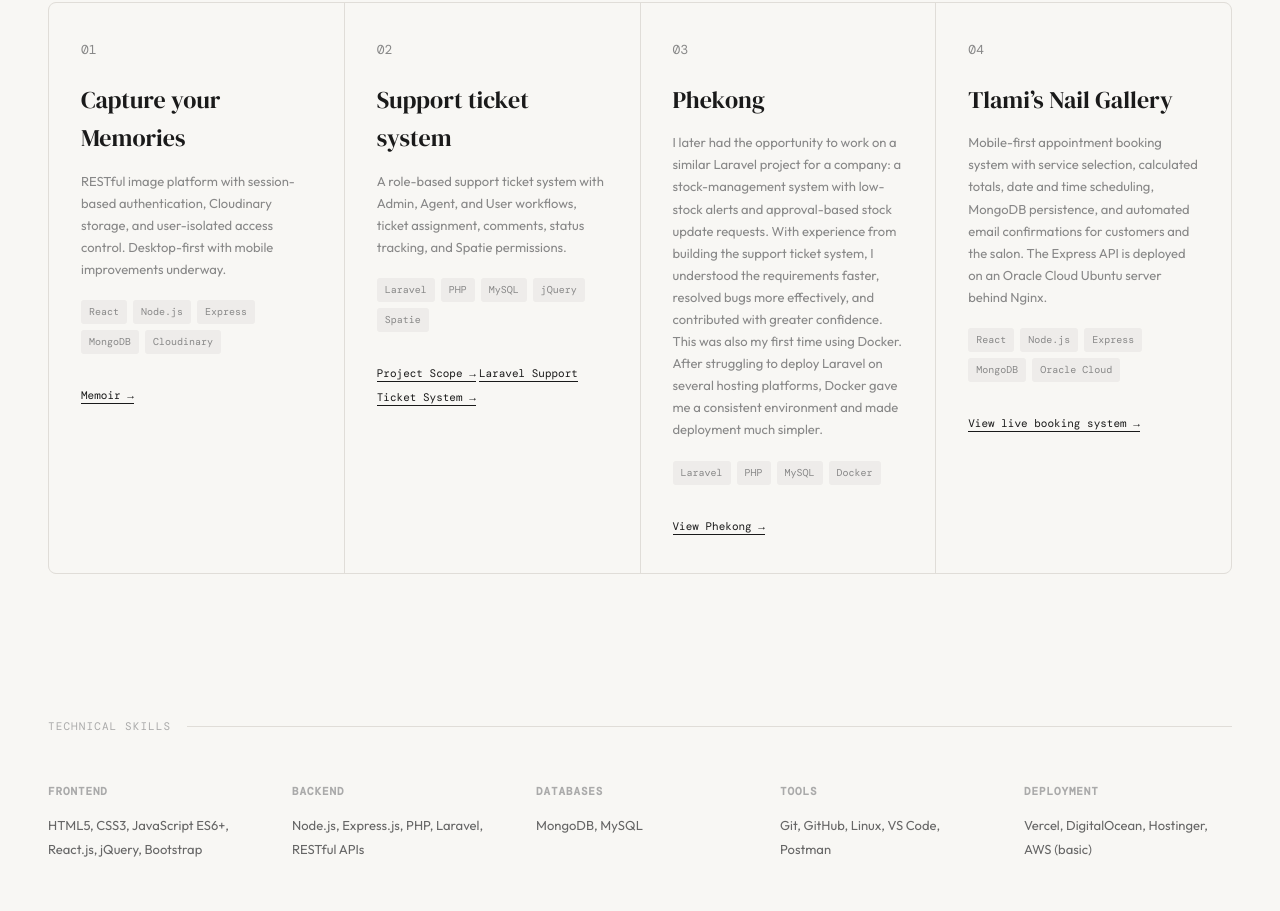
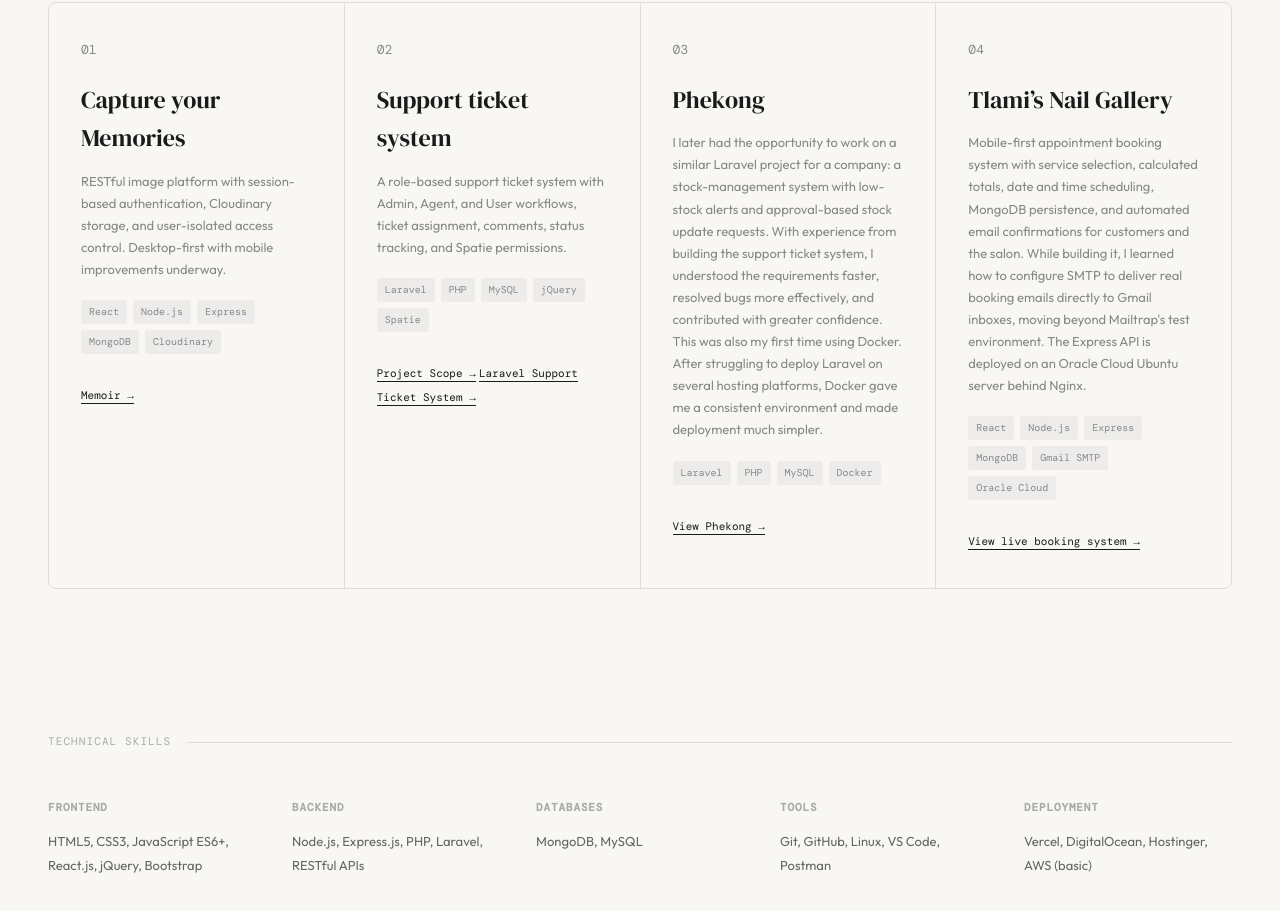
Before and after one commit to o897/myportfolio, a plain HTML site: page index.html in a window 1280 px wide. Shown: the part 872-1783 px from the top of the page. Drawn offline with nearby package versions, Linux system fonts and the light colour scheme.

Commit message:
Highlight Gmail email delivery in Tlami’s project

```diff
--- a/index.html
+++ b/index.html
@@ -401,14 +401,17 @@
         <p>
           Mobile-first appointment booking system with service selection, calculated
           totals, date and time scheduling, MongoDB persistence, and automated email
-          confirmations for customers and the salon. The Express API is deployed on
-          an Oracle Cloud Ubuntu server behind Nginx.
+          confirmations for customers and the salon. While building it, I learned how
+          to configure SMTP to deliver real booking emails directly to Gmail inboxes,
+          moving beyond Mailtrap's test environment. The Express API is deployed on an
+          Oracle Cloud Ubuntu server behind Nginx.
         </p>
         <div class="project-stack">
           <span class="tag">React</span>
           <span class="tag">Node.js</span>
           <span class="tag">Express</span>
           <span class="tag">MongoDB</span>
+          <span class="tag">Gmail SMTP</span>
           <span class="tag">Oracle Cloud</span>
         </div>
         <a class="project-link" href="https://tlamis-nail-gallery.onrender.com" target="_blank" rel="noreferrer">View live booking system →</a>
```
